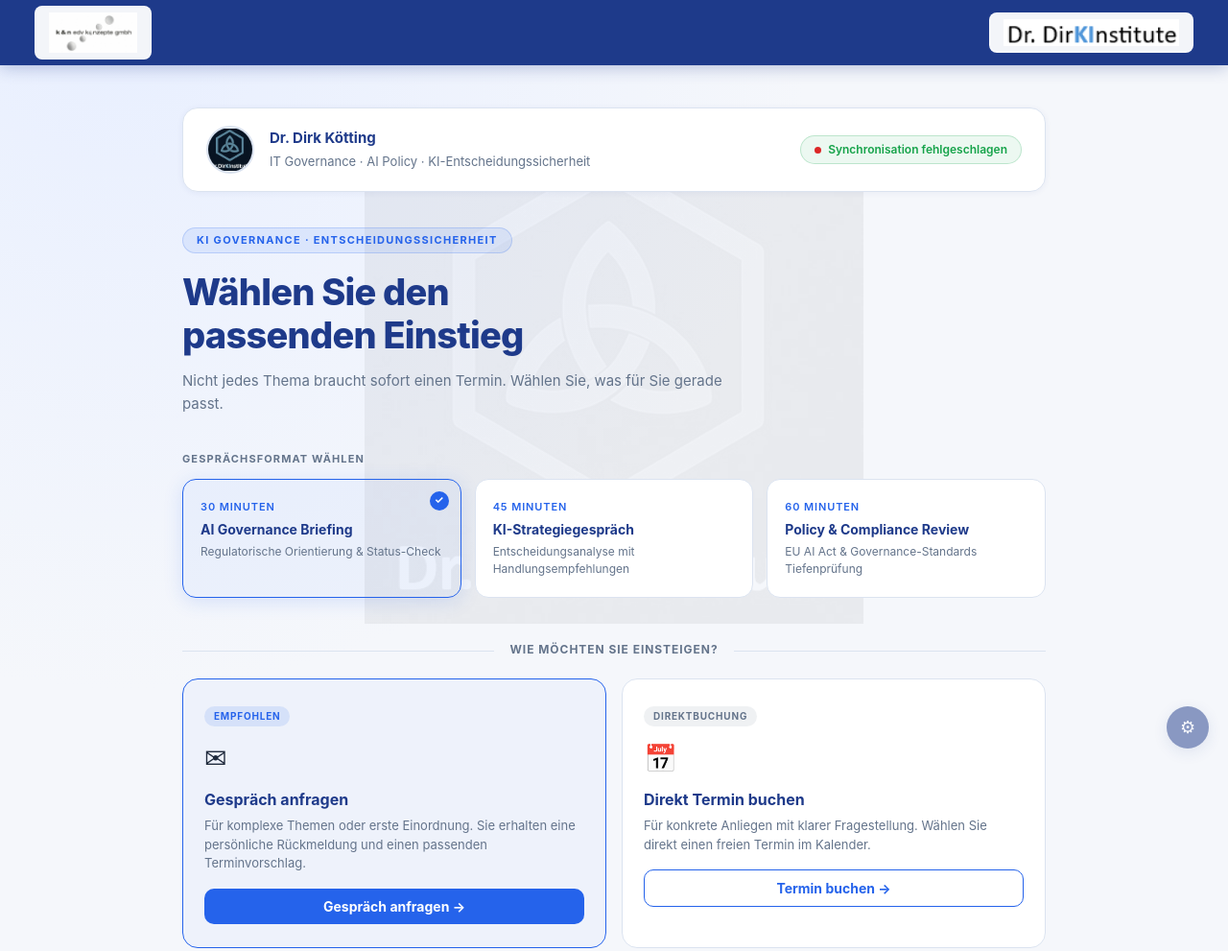
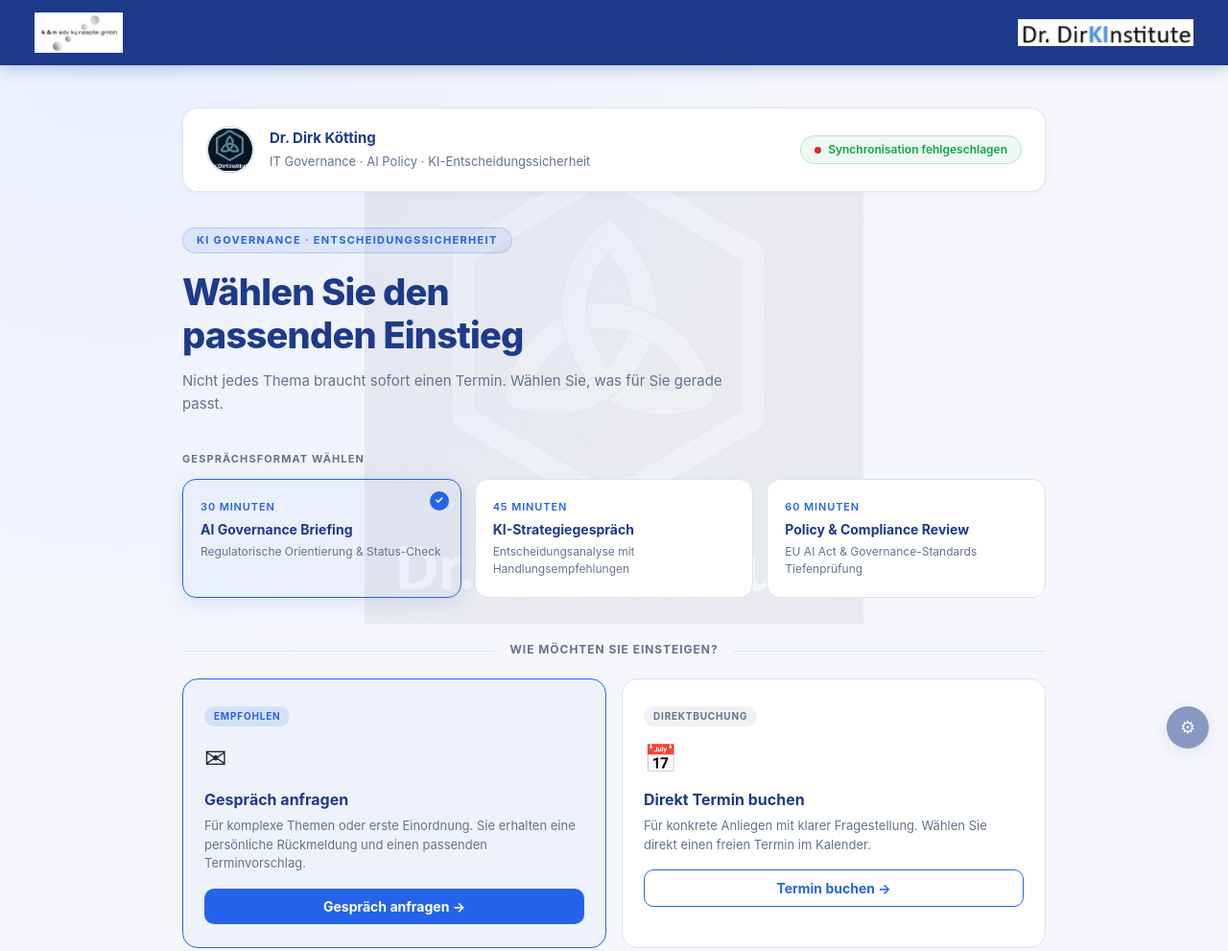
Before and after one commit to Dkoetting/terminbuchung, a plain HTML site: page index.html in a window 1280 px wide. Shown: the whole page at 96% size. Drawn offline with Linux system fonts and the light colour scheme; no server answers.

Commit message:
Header: Logo-Kapsel entfernt
Co-Authored-By: Claude Sonnet 4.5 <noreply@anthropic.com>

```diff
--- a/index.html
+++ b/index.html
@@ -47,8 +47,6 @@ header {
   box-shadow:0 2px 16px rgba(30,58,138,0.3);
 }
 .logo-box {
-  background:rgba(255,255,255,0.95); border:1px solid rgba(255,255,255,0.6);
-  border-radius:8px; padding:6px 14px;
   display:flex; align-items:center;
 }
 .logo-left  { height:42px; max-width:160px; object-fit:contain; display:block; }
```
